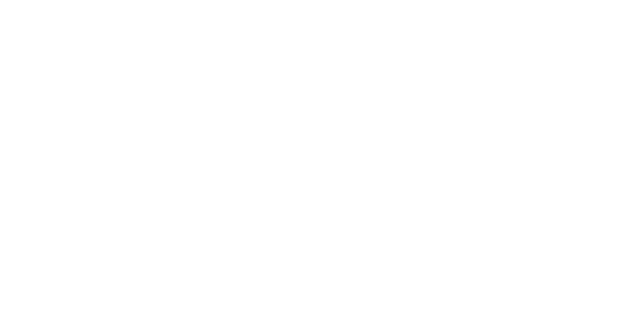
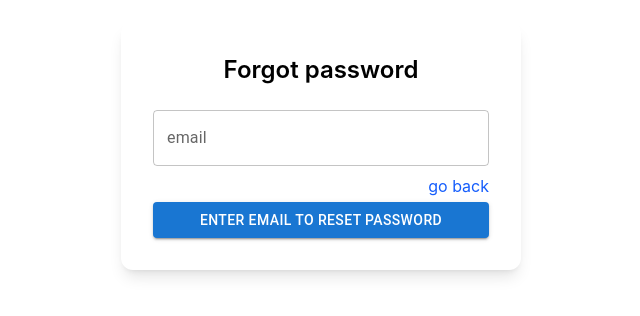
Before and after one commit to manideepj2/travel-buddy-frontend, a React (Vite) app: page /forgot-password in a window 1280 px wide. Before the commit this address had no page. Shown: the part 254-570 px from the top of the page, without its empty margins (319-959 px from the left). Built offline with nearby package versions, Linux system fonts and the light colour scheme.

Commit message:
implement forgot password UI and refactor Oauth

```diff
--- /dev/null
+++ b/src/components/AuthByThirdParty.tsx
@@ -0,0 +1,30 @@
+import { Divider, Button } from "@mui/material";
+import GoogleIcon from "@mui/icons-material/Google";
+import FacebookIcon from "@mui/icons-material/Facebook";
+
+const AuthByThirdParty = () => {
+  return (
+    <div>
+        <div className="my-4">
+          <Divider>OR</Divider>
+        </div>
+
+        <div className="space-y-3">
+          <Button
+            variant="outlined"
+            sx={{ mb: 1 }}
+            fullWidth
+            startIcon={<GoogleIcon />}
+          >
+            Continue with Google
+          </Button>
+
+          <Button variant="outlined" fullWidth startIcon={<FacebookIcon />}>
+            Continue with Facebook
+          </Button>
+        </div>
+    </div>
+  );
+};
+
+export default AuthByThirdParty;
--- /dev/null
+++ b/src/pages/ForgotPassword/ForgotPassword.tsx
@@ -0,0 +1,75 @@
+import { TextField, Button } from "@mui/material";
+import { Form, Formik } from "formik";
+import { useNavigate } from "react-router-dom";
+import * as Yup from "yup";
+
+const ForgotPassword = () => {
+  const handleForgotPassword = (values: any) => {
+    console.log("Forgot Password Data:", values);
+  };
+
+  const navigate = useNavigate();
+
+  const goBack = () => {
+    navigate(-1);
+  };
+
+  const initialValues = {
+    email: "",
+  };
+
+  const ForgotPasswordSchema = Yup.object({
+    email: Yup.string().email("Invalid email").required("Email is required"),
+  });
+
+  return (
+    <div className="flex items-center justify-center h-screen">
+      <div className="w-[400px] p-8 rounded-xl shadow-lg">
+        <h2 className="text-2xl font-semibold text-center mb-6">
+          Forgot password
+        </h2>
+        <Formik
+          initialValues={initialValues}
+          validationSchema={ForgotPasswordSchema}
+          onSubmit={handleForgotPassword}
+        >
+          {({ values, errors, touched, handleChange, handleBlur }) => (
+            <Form>
+              <div className="space-y-4">
+                <TextField
+                  label="email"
+                  name="email"
+                  fullWidth
+                  sx={{ mb: 1 }}
+                  variant="outlined"
+                  value={values.email}
+                  onChange={handleChange}
+                  onBlur={handleBlur}
+                  error={touched.email && Boolean(errors.email)}
+                  helperText={touched.email && errors.email}
+                />
+                <div className="flex justify-end mb-1">
+                  <button
+                    type="button"
+                    onClick={goBack}
+                    className="text-blue-600 hover:underline cursor-pointer bg-transparent border-0 p-0 font-inherit"
+                  >
+                    go back
+                  </button>
+                </div>
+
+                <div className="flex justify-center">
+                  <Button fullWidth variant="contained" type="submit">
+                    Enter email to reset password
+                  </Button>
+                </div>
+              </div>
+            </Form>
+          )}
+        </Formik>
+      </div>
+    </div>
+  );
+};
+
+export default ForgotPassword;
--- a/src/pages/Login/Login.tsx
+++ b/src/pages/Login/Login.tsx
@@ -1,16 +1,24 @@
 import { useState } from "react";
 import { Link } from "react-router-dom";
-import { TextField, Button, Divider, Typography } from "@mui/material";
-import GoogleIcon from "@mui/icons-material/Google";
-import FacebookIcon from "@mui/icons-material/Facebook";
+import { TextField, Button, Typography } from "@mui/material";
+import AuthByThirdParty from "../../components/AuthByThirdParty";
+import { Form, Formik } from "formik";
+import * as Yup from "yup";
 
 const Login = () => {
-  const [email, setEmail] = useState("");
-  const [password, setPassword] = useState("");
+  const handleLogin = (values: any) => {
+    console.log("Login Data:", values);
+  };
 
-  const handleLogin = () => {
-    console.log({ email, password });
+  const initialValues = {
+    email: "",
+    password: "",
   };
+
+  const LoginSchema = Yup.object({
+    email: Yup.string().email("Invalid email").required("Email is required"),
+    password: Yup.string().required("Password is required"),
+  });
 
   return (
     <div className="flex items-center justify-center h-screen">
@@ -33,55 +41,60 @@
       </div>
       <div className="w-[400px] p-8 rounded-xl shadow-lg">
         <h2 className="text-2xl font-semibold text-center mb-6">Login</h2>
-
+        <Formik
+          initialValues={initialValues}
+          validationSchema={LoginSchema}
+          onSubmit={handleLogin}
+        >
+          {({ values, errors, touched, handleChange, handleBlur }) => (
+            <Form>
               <div className="space-y-4">
                 <TextField
-            label="Email"
+                  label="email"
+                  name="email"
                   fullWidth
                   sx={{ mb: 1 }}
                   variant="outlined"
-            value={email}
-            onChange={(e) => setEmail(e.target.value)}
+                  value={values.email}
+                  onChange={handleChange}
+                  onBlur={handleBlur}
+                  error={touched.email && Boolean(errors.email)}
+                  helperText={touched.email && errors.email}
                 />
 
                 <TextField
-            label="Password"
+                  label="password"
+                  name="password"
                   type="password"
                   fullWidth
                   variant="outlined"
                   sx={{ mb: 1 }}
-            value={password}
-            onChange={(e) => setPassword(e.target.value)}
+                  value={values.password}
+                  onChange={handleChange}
+                  onBlur={handleBlur}
+                  error={touched.password && Boolean(errors.password)}
+                  helperText={touched.password && errors.password}
                 />
+                <p className="text-md mb-1">
+                  Forgot your password?{" "}
+                  <Link
+                    to="/forgot-password"
+                    className="text-blue-600 hover:underline"
+                  >
+                    Click here
+                  </Link>
+                </p>
                 <div className="flex justify-center">
-            <Button
-              sx={{ width: 100 }}
-              variant="contained"
-              onClick={handleLogin}
-            >
+                  <Button sx={{ width: 100 }} variant="contained" type="submit">
                     Login
                   </Button>
                 </div>
               </div>
+            </Form>
+          )}
+        </Formik>
 
-        <div className="my-4">
-          <Divider>OR</Divider>
-        </div>
-
-        <div className="space-y-3">
-          <Button
-            variant="outlined"
-            sx={{ mb: 1 }}
-            fullWidth
-            startIcon={<GoogleIcon />}
-          >
-            Continue with Google
-          </Button>
-
-          <Button variant="outlined" fullWidth startIcon={<FacebookIcon />}>
-            Continue with Facebook
-          </Button>
-        </div>
+        <AuthByThirdParty />
 
         <p className="text-md text-center mt-4">
           Don't have an account?{" "}
--- a/src/pages/Register/Register.tsx
+++ b/src/pages/Register/Register.tsx
@@ -2,8 +2,7 @@
 import { Formik, Form } from "formik";
 import * as Yup from "yup";
 import { Link } from "react-router-dom";
-import GoogleIcon from "@mui/icons-material/Google";
-import FacebookIcon from "@mui/icons-material/Facebook";
+import AuthByThirdParty from "../../components/AuthByThirdParty";
 
 const RegisterSchema = Yup.object({
   firstname: Yup.string().required("First name is required"),
@@ -125,24 +124,7 @@
             Login
           </Link>
         </p>
-        <div className="my-4">
-          <Divider>OR</Divider>
-        </div>
-
-        <div className="space-y-3">
-          <Button
-            variant="outlined"
-            sx={{ mb: 1 }}
-            fullWidth
-            startIcon={<GoogleIcon />}
-          >
-            Continue with Google
-          </Button>
-
-          <Button variant="outlined" fullWidth startIcon={<FacebookIcon />}>
-            Continue with Facebook
-          </Button>
-        </div>
+          <AuthByThirdParty />
       </div>
     </div>
   );
--- a/src/routes/AppRoutes.tsx
+++ b/src/routes/AppRoutes.tsx
@@ -1,6 +1,7 @@
 import { BrowserRouter, Routes, Route } from "react-router-dom";
 import Login from "../pages/Login/Login";
 import Register from "../pages/Register/Register";
+import ForgotPassword from "../pages/ForgotPassword/ForgotPassword";
 
 const AppRoutes = () => {
   return (
@@ -8,6 +9,7 @@
       <Routes>
         <Route path="/" element={<Login />} />
         <Route path="/register" element={<Register />} />
+        <Route path="/forgot-password" element={<ForgotPassword />} />
       </Routes>
     </BrowserRouter>
   );
```
Lines whose indentation alone changed are shown as unchanged.
